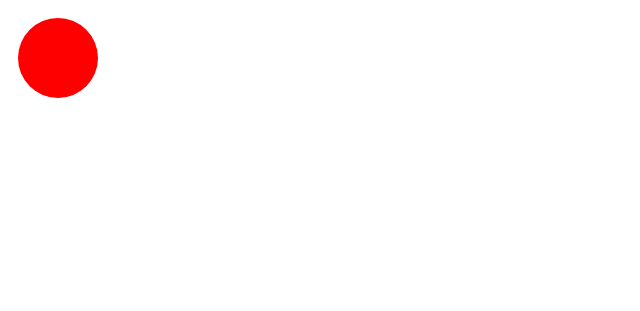
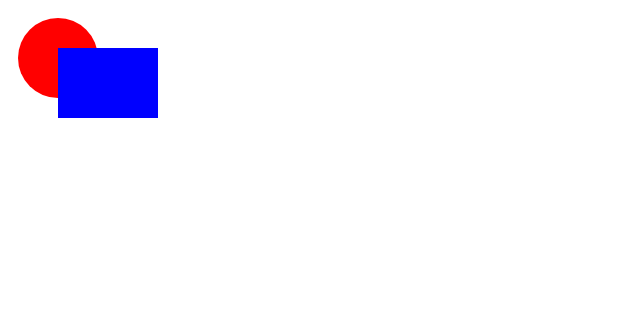
Before and after one commit to kanaru0928/svg-sample, a website: page 1-what_is_svg/sample.html in a window 1280 px wide. Shown: the whole page, without its empty margins (0-640 px from the left). Drawn offline with Linux system fonts and the light colour scheme.

Commit message:
added parcel

```diff
--- a/1-what_is_svg/sample.html
+++ b/1-what_is_svg/sample.html
@@ -7,12 +7,13 @@
   </head>
   <body>
     <svg
-      viewBox="0 0 100 100"
-      width="100"
-      height="100"
+      viewBox="0 0 300 300"
+      width="300"
+      height="300"
       xmlns="http://www.w3.org/2000/svg"
     >
       <circle cx="50" cy="50" r="40" fill="red" />
+      <rect x="50" y="40" width="100" height="70" fill="blue" />
     </svg>
   </body>
 </html>
```
Also changed, not shown: package.json (added, +16 -0 lines), 2 other files.
